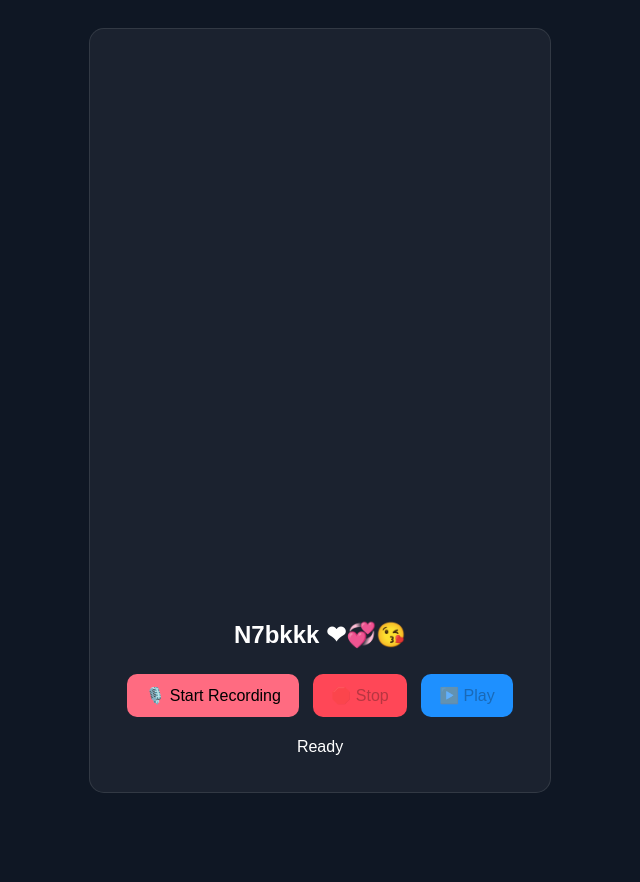
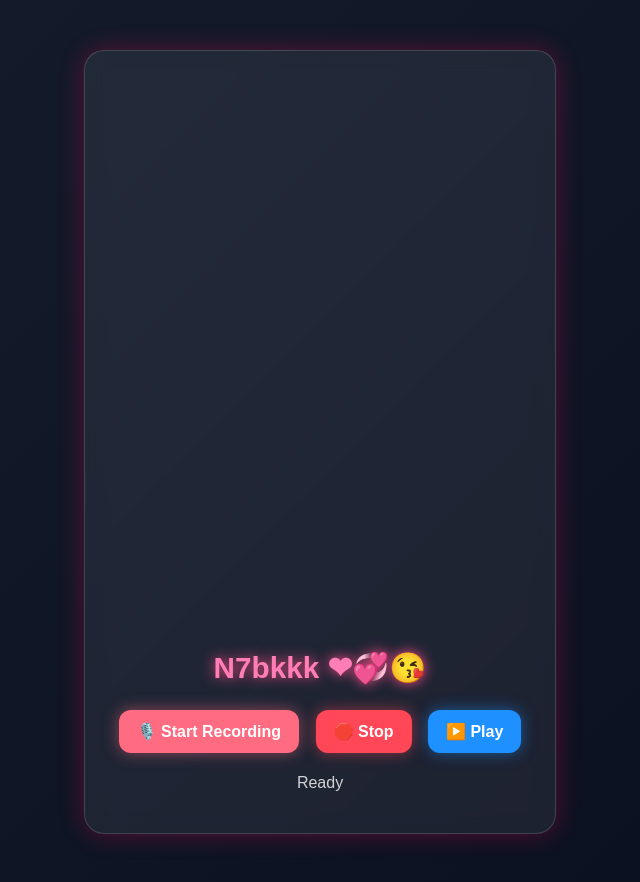
Before and after one commit to slimecoding2025/lovee, a plain HTML site: page index.html in a window 1280 px wide. Shown: the whole page, without its empty margins (320-960 px from the left). Before the commit the page ends 821 px from the top, so only its background shows below. Drawn offline with Linux system fonts and the light colour scheme.

Commit message:
Enhance styles with animations and gradients

```diff
--- a/style.css
+++ b/style.css
@@ -1,46 +1,106 @@
+/* ---------- خلفية متحركة ---------- */
 body {
-  background: #0f1724;
-  color: #fff;
-  font-family: Arial, sans-serif;
+    margin: 0;
+    padding: 0;
+    background: linear-gradient(135deg, #0a0f1f, #1a2333, #0a0f1f);
+    background-size: 300% 300%;
+    animation: bgMove 10s ease infinite;
+    font-family: "Poppins", sans-serif;
+    color: white;
     text-align: center;
-  padding: 20px;
 }
 
+@keyframes bgMove {
+    0% { background-position: 0% 0%; }
+    50% { background-position: 100% 100%; }
+    100% { background-position: 0% 0%; }
+}
+
+/* ---------- بطاقة زجاجية ---------- */
 .card {
     max-width: 420px;
-  margin: auto;
-  background: rgba(255,255,255,0.05);
-  padding: 20px;
-  border-radius: 15px;
-  border: 1px solid rgba(255,255,255,0.1);
+    margin: 50px auto;
+    padding: 25px;
+    background: rgba(255,255,255,0.07);
+    backdrop-filter: blur(10px);
+    border-radius: 20px;
+    border: 1px solid rgba(255,255,255,0.15);
+    box-shadow: 0 0 25px rgba(255, 0, 89, 0.3);
+    animation: pop 0.8s ease;
 }
 
-/* الصورة مخفية */
-img {
+@keyframes pop {
+    from { transform: scale(0.8); opacity: 0; }
+    to { transform: scale(1); opacity: 1; }
+}
+
+/* ---------- الصورة (مخفيّة في الأول) ---------- */
+#photo {
     width: 100%;
     border-radius: 15px;
     margin-bottom: 15px;
-  transition: 0.8s ease;
     opacity: 0;
     transform: scale(0.9);
-  pointer-events: none;
+    transition: 0.8s ease;
+    box-shadow: 0 0 25px rgba(255, 0, 89, 0.4);
 }
 
-/* تظهر وقت play */
-.show-photo {
+/* تظهر وقت Play */
+#photo.show-photo {
     opacity: 1;
     transform: scale(1);
 }
 
+/* ---------- عنوان رومانسي ---------- */
+h2 {
+    font-size: 28px;
+    margin-bottom: 20px;
+    color: #ff7eb6;
+    text-shadow: 0 0 12px #ff4d88;
+    animation: pulse 2s infinite;
+}
+
+@keyframes pulse {
+    0% { transform: scale(1); }
+    50% { transform: scale(1.06); }
+    100% { transform: scale(1); }
+}
+
+/* ---------- الأزرار ---------- */
 button {
     padding: 12px 18px;
     font-size: 16px;
-  border-radius: 10px;
-  border: 0;
-  margin: 5px;
+    border-radius: 12px;
+    border: none;
     cursor: pointer;
+    margin: 6px;
+    font-weight: bold;
+    color: white;
+    transition: 0.3s;
 }
 
-#startBtn { background: #ff6b81; }
-#stopBtn { background: #ff4757; }
-#playBtn { background: #1e90ff; }
+#startBtn {
+    background: #ff6b81;
+    box-shadow: 0 0 15px rgba(255, 107, 129, 0.5);
+}
+
+#stopBtn {
+    background: #ff4757;
+    box-shadow: 0 0 15px rgba(255, 71, 87, 0.5);
+}
+
+#playBtn {
+    background: #1e90ff;
+    box-shadow: 0 0 15px rgba(30, 144, 255, 0.5);
+}
+
+button:hover {
+    transform: scale(1.07);
+    box-shadow: 0 0 20px rgba(255,255,255,0.25);
+}
+
+/* ---------- النص ---------- */
+p {
+    margin-top: 15px;
+    opacity: 0.8;
+}
```
Lines whose indentation alone changed are shown as unchanged.
